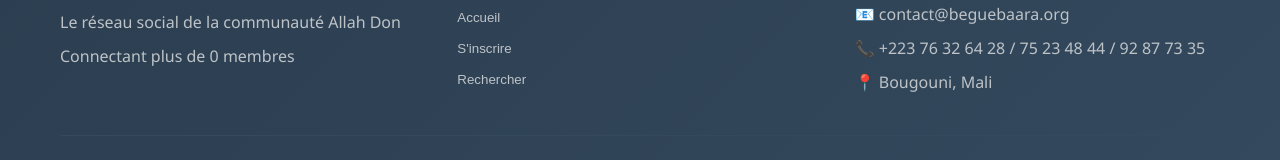
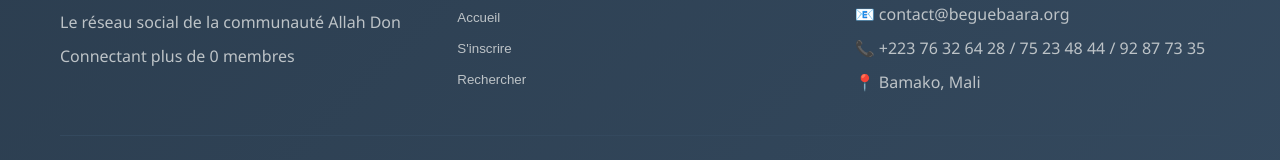
Before and after one commit to remsco12/begue-baara, a React (Create React App) app: page / in a window 1280 px wide. Shown: the part 1310-1470 px from the top of the page. Built offline with nearby package versions, Linux system fonts and the light colour scheme; no server answers; the database is empty.

Commit message:
Mettre en commentaire pied de pade qui permet de si footer-note est connecté à Supabase

```diff
--- a/src/App.js
+++ b/src/App.js
@@ -513,7 +513,7 @@ function App() {
               <h4>Contact</h4>
               <p>📧 contact@beguebaara.org</p>
               <p>📞 +223 76 32 64 28 / 75 23 48 44 / 92 87 73 35</p>
-              <p>📍 Bougouni, Mali</p>
+              <p>📍 Bamako, Mali</p>
             </div>
           </div>
           <div className="footer-bottom">
```
